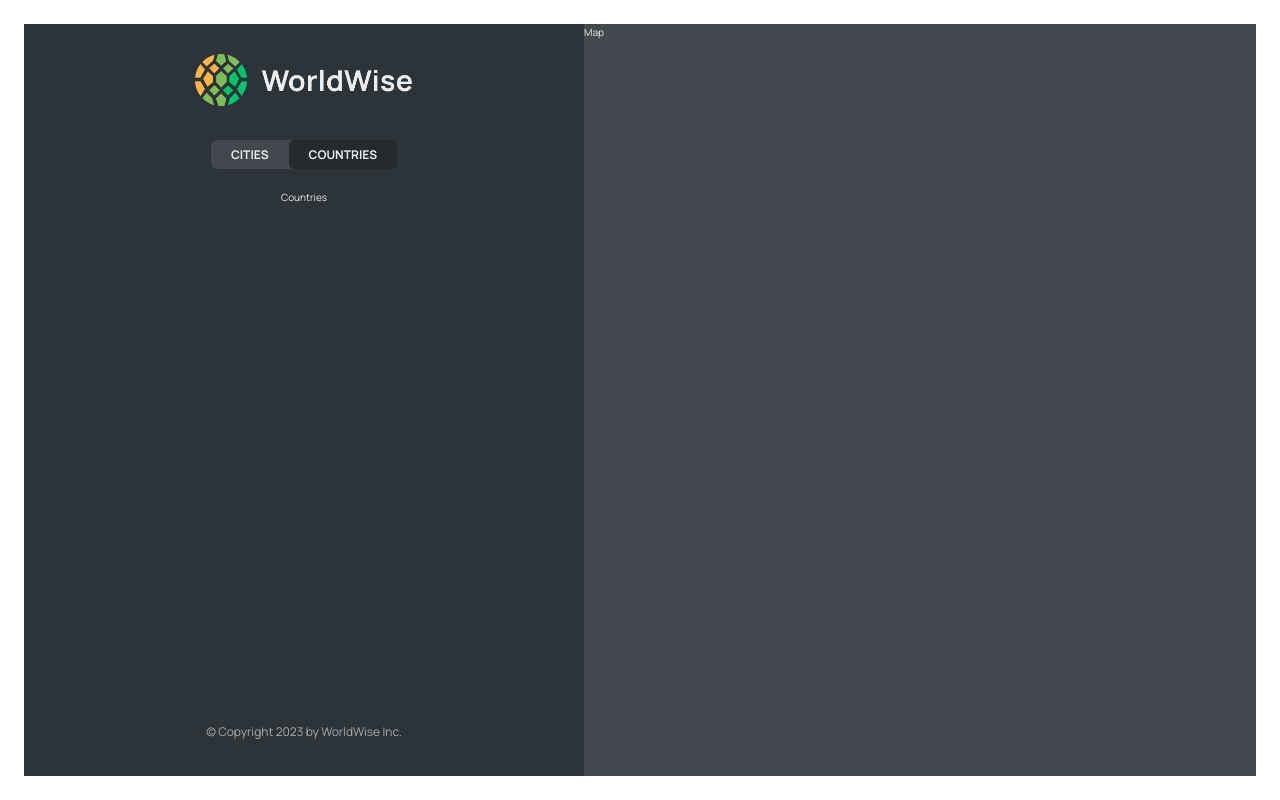
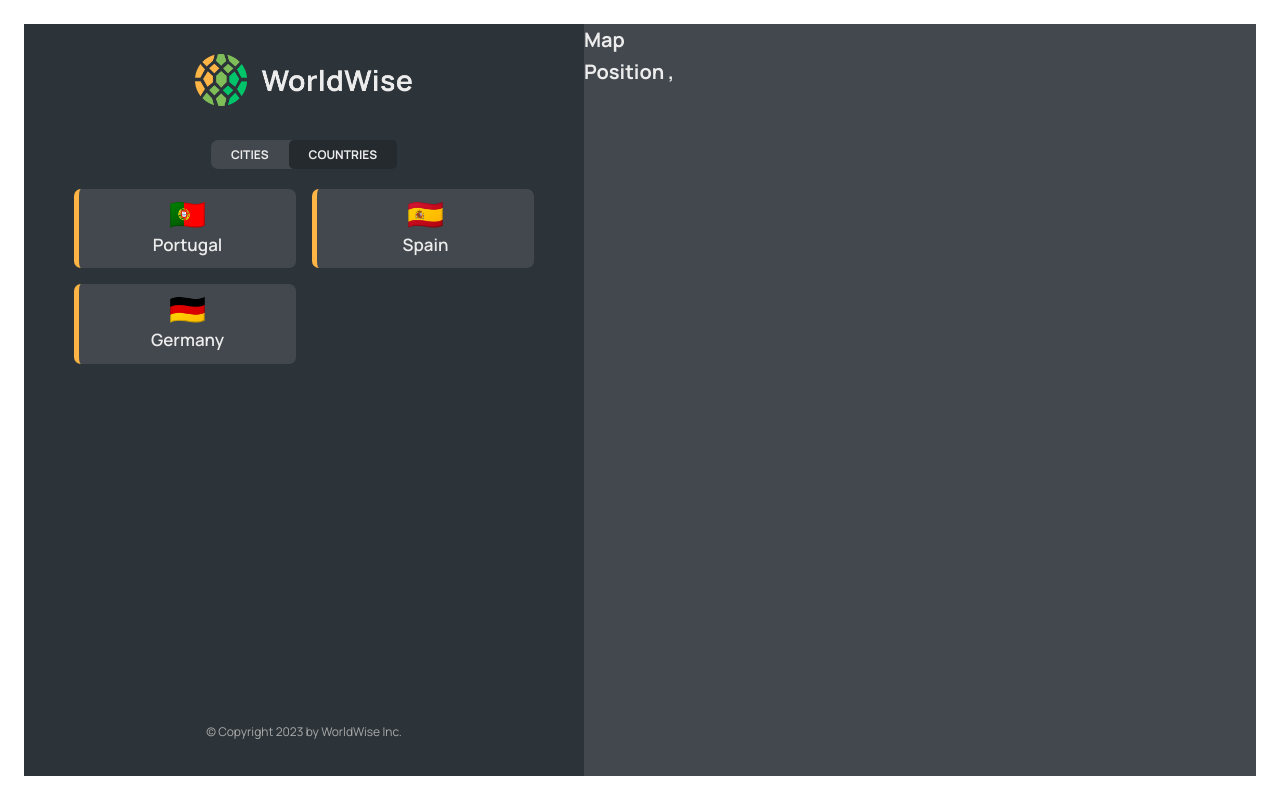
Before and after one commit to yangliang0514/React-Course-Projects, a React (Vite) app in the folder worldwise/: page /app/countries in a window 1280 px wide. Built offline with nearby package versions, Linux system fonts and the light colour scheme; data requests are answered from the project's data file.

Commit message:
use dynamic routes and query strings

```diff
--- a/worldwise/src/App.jsx
+++ b/worldwise/src/App.jsx
@@ -1,3 +1,4 @@
+import { useEffect, useState } from "react";
 import { BrowserRouter, Route, Routes } from "react-router-dom";
 import Product from "./pages/Product";
 import Pricing from "./pages/Pricing";
@@ -6,7 +7,8 @@
 import AppLayout from "./pages/AppLayout";
 import Login from "./pages/Login";
 import CityList from "./components/CityList";
-import { useEffect, useState } from "react";
+import CountryList from "./components/CountryList";
+import City from "./components/City";
 
 const URL = "http://localhost:8000";
 
@@ -47,7 +49,11 @@
               path="cities"
               element={<CityList cities={cities} isLoading={isLoading} />}
             />
-            <Route path="countries" element={<p>Countries</p>} />
+            <Route path="cities/:id" element={<City />} />
+            <Route
+              path="countries"
+              element={<CountryList cities={cities} isLoading={isLoading} />}
+            />
             <Route path="form" element={<p>Form</p>} />
           </Route>
           <Route path="*" element={<PageNotFound />} />
--- a/worldwise/src/components/City.jsx
+++ b/worldwise/src/components/City.jsx
@@ -1,3 +1,4 @@
+import { useParams } from "react-router-dom";
 import styles from "./City.module.css";
 
 const formatDate = (date) =>
@@ -9,6 +10,10 @@
   }).format(new Date(date));
 
 function City() {
+  // useParams hook is provided by react router to get params from the url
+  // will return an object with the key is what is defined in the routes e.g. /:id => {id: 1235}
+  const { id } = useParams();
+
   // TEMP DATA
   const currentCity = {
     cityName: "Lisbon",
@@ -51,9 +56,7 @@
         </a>
       </div>
 
-      <div>
-        <ButtonBack />
-      </div>
+      <div></div>
     </div>
   );
 }
--- a/worldwise/src/components/CityItem.jsx
+++ b/worldwise/src/components/CityItem.jsx
@@ -1,3 +1,4 @@
+import { Link } from "react-router-dom";
 import styles from "./CityItem.module.css";
 
 const formatDate = (date) =>
@@ -8,14 +9,20 @@
   }).format(new Date(date));
 
 export default function CityItem({ city }) {
-  const { cityName, emoji, date } = city;
+  const { cityName, emoji, date, id, position } = city;
 
   return (
-    <li className={styles.cityItem}>
-      <span className={styles.emoji}>{emoji}</span>
-      <h3 className={styles.name}>{cityName}</h3>
-      <time className={styles.date}>{formatDate(date)}</time>
-      <button className={styles.deleteBtn}>&times;</button>
+    <li>
+      {/* if you only pass the id inside without a "/" it will put the id at the end of whatever the current url is */}
+      <Link
+        className={styles.cityItem}
+        to={`/app/cities/${id}?lat=${position.lat}&lng=${position.lng}`}
+      >
+        <span className={styles.emoji}>{emoji}</span>
+        <h3 className={styles.name}>{cityName}</h3>
+        <time className={styles.date}>{formatDate(date)}</time>
+        <button className={styles.deleteBtn}>&times;</button>
+      </Link>
     </li>
   );
 }
--- /dev/null
+++ b/worldwise/src/components/CountryList.jsx
@@ -0,0 +1,26 @@
+import CountryItem from "./CountryItem";
+import styles from "./CountryList.module.css";
+import Spinner from "./Spinner";
+import Message from "./Message";
+
+export default function CountryList({ cities, isLoading }) {
+  if (isLoading) return <Spinner />;
+  if (cities.length === 0) {
+    return (
+      <Message message="Add your first Country by clicking on a Country on the map" />
+    );
+  }
+
+  const countries = cities.reduce((acc, city) => {
+    if (acc.map((el) => el.country).includes(city.country)) return acc;
+    return [...acc, { country: city.country, emoji: city.emoji }];
+  }, []);
+
+  return (
+    <ul className={styles.countryList}>
+      {countries.map((country) => (
+        <CountryItem country={country} key={country.emoji} />
+      ))}
+    </ul>
+  );
+}
--- a/worldwise/src/components/Map.jsx
+++ b/worldwise/src/components/Map.jsx
@@ -1,5 +1,19 @@
+import { useSearchParams } from "react-router-dom";
 import styles from "./Map.module.css";
 
 export default function Map() {
-  return <div className={styles.mapContainer}>Map</div>;
+  // a react router hook to access and set new query strings
+  const [searchParams, setSearchParams] = useSearchParams();
+  // getting data from the searchParams
+  const lat = searchParams.get("lat");
+  const lng = searchParams.get("lng");
+
+  return (
+    <div className={styles.mapContainer}>
+      <h1>Map</h1>
+      <h1>
+        Position {lat}, {lng}
+      </h1>
+    </div>
+  );
 }
```
